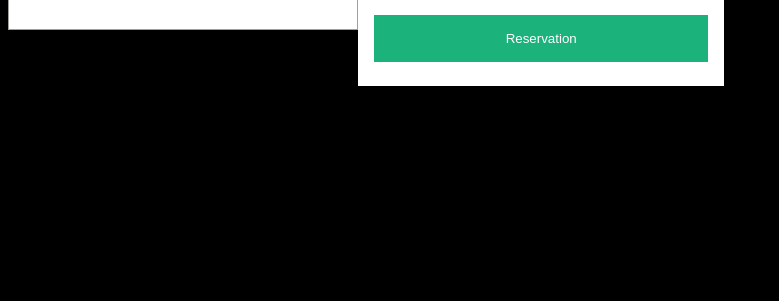
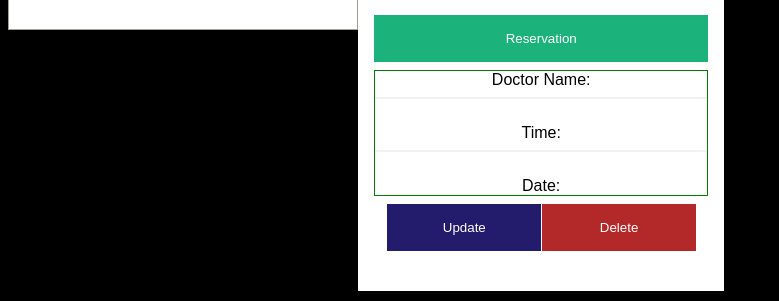
Before and after one commit to C6-hinddaoud/MERAKI_Academy_Project_4, a React (Create React App) app in the folder frontend/: page /reservation in a window 1280 px wide. Shown: the part 478-779 px from the top of the page, without its empty margins (0-779 px from the left). Built offline with nearby package versions, Linux system fonts and the light colour scheme; no server answers.

Commit message:
Update Reservation

```diff
--- a/frontend/src/App.js
+++ b/frontend/src/App.js
@@ -15,9 +15,9 @@ import NewReservation from "./components/Reservation";
 function App() {
 
 
- // const[token,setToken]=useState("")
+  const[token,setToken]=useState("")
 
-  const[token,setToken]=useState((localStorage.getItem("token")||""))
+  //const[token,setToken]=useState((localStorage.getItem//("token")||""))
   const [specId,setSpecId]=useState(0)
   return (
     <authorContext.Provider value={{token,setToken,specId,setSpecId}}>
--- a/frontend/src/components/Login/index.js
+++ b/frontend/src/components/Login/index.js
@@ -35,8 +35,8 @@ password
   console.log(result);
   //GettALLspic()
 // setSpecialt(result.data.specialt);
-localStorage.setItem("token",result.data.token)
-//setToken(result.data.token);
+//localStorage.setItem("token",result.data.token)
+setToken(result.data.token);
 setMesage(result.data.message)
 console.log( "mnmn", token)
 
--- a/frontend/src/components/Reservation/index.js
+++ b/frontend/src/components/Reservation/index.js
@@ -13,9 +13,9 @@ const NewReservation=()=>{
     const [limittime,setlimittime]=useState([9,10,11,12,1,2,3])
     const [doctorRes,setDoctorRes]=useState("")
     const [patientRes,setPatientRes]=useState("")
-
-
-
+const[nameBool,setNameBool]=useState(false)
+const [resInfo,setResInfo]=useState({})
+let [doc,setDOC]=useState([])
 const [alldoctors,setallDoctorRes]=useState([])
     const author=useContext(authorContext)
     const token=author.token
@@ -30,9 +30,10 @@ axios.get(`http://localhost:5000/doctors/spicilaty/${specId}`)
     console.log(result);
     //GettALLspic()
   // setSpecialt(result.data.specialt);
-  console.log(result.data.specialt)
+  console.log("lklm" , result.data.specialt)
     setallDoctorRes(result.data.specialt)
 
+    console.log("setDOC",doc)
   setMesage(result.data.message)
   })
   .catch((err) => {
@@ -56,14 +57,32 @@ headers:{
 },
 
 })
+console.log(result)
 //.then((result) => {
   console.log("mkjiooooo")
-    console.log(result);
-    //GettALLspic()
-  // setSpecialt(result.data.specialt);
+    setResInfo(result.data.updatePatient);
+
   console.log(result.data.specialt)
    // setallDoctorRes(result.data.specialt)
 
+   setTimeout(()=>{
+
+  }, 5000);
+
+   const  docrorName= alldoctors.length>0 && alldoctors.filter((elem,i)=>{
+    return elem._id===resInfo.doctorRes
+
+  })
+  setNameBool(false)
+
+    setDOC(docrorName)
+    console.log("mk",docrorName)
+
+
+
+
+
+  // console.log(docrorName)
   setMesage(result.data.message)
 
  // })
@@ -78,6 +97,37 @@ headers:{
 
 
 
+
+const updateReservation= async()=>{
+try{
+  const result= await axios.put(`http://localhost:5000/reservation`,{
+date,time,doctorRes
+},
+{
+headers:{
+    Authorization:`bearer ${token}`
+},
+
+})
+
+setMesage(result.data.message)
+
+if(result.data.success){
+
+const newUpdateRes=result.map(()=>{})
+
+}
+
+}
+
+
+catch(err){
+
+  setMesage(err.response.data.message)
+    throw err;
+}
+
+}
 
 
 
@@ -186,14 +236,27 @@ return(
     {/* <p>By creating an account you agree to our <a href="#">Terms & Privacy</a>.</p> */}
 
     <button onClick={addNewReservation}   class="registerbtn">Reservation</button>
+
+
+    <div className="resDisplay">
+    Doctor Name:{nameBool&& doc[0].name}<dr></dr><hr></hr>
+    Time:{ resInfo.time}<dr></dr><hr></hr>
+         Date: {resInfo.date}  </div>
+    <button onClick={
+     updateReservation
+      } id="UpdateResevation"  class="registerbtn">Update</button>
+    <button id="deleteResevation"   class="registerbtn">Delete</button>
+    <p>{message}</p>
   </div>
 
 
-    <p>{message}</p>
+
 
 
 
 </div>
+
+
 )
 
 }
--- a/frontend/src/components/Reservation/style.css
+++ b/frontend/src/components/Reservation/style.css
@@ -7,3 +7,32 @@ display: flex;
 height: 500px;
 
 }
+
+#UpdateResevation{
+    background-color: #0c035b;
+    color: white;
+    /* padding: 16px 20px; */
+    margin: 8px 1px;
+    border: none;
+    cursor: pointer;
+    width: 46% ;
+    opacity: 0.9;
+    text-align: center;
+
+}
+
+#deleteResevation{
+    background-color: #ab1212;
+    color: white;
+    /* padding: 16px 20px; */
+    margin: 8px 0;
+    border: none;
+    cursor: pointer;
+    width: 46% ;
+    opacity: 0.9;
+text-align: center;
+}
+.resDisplay{
+
+    border: 1px green solid;
+}
```
Also changed, not shown: 1 other file (tests, documents, lock files or other folders).
